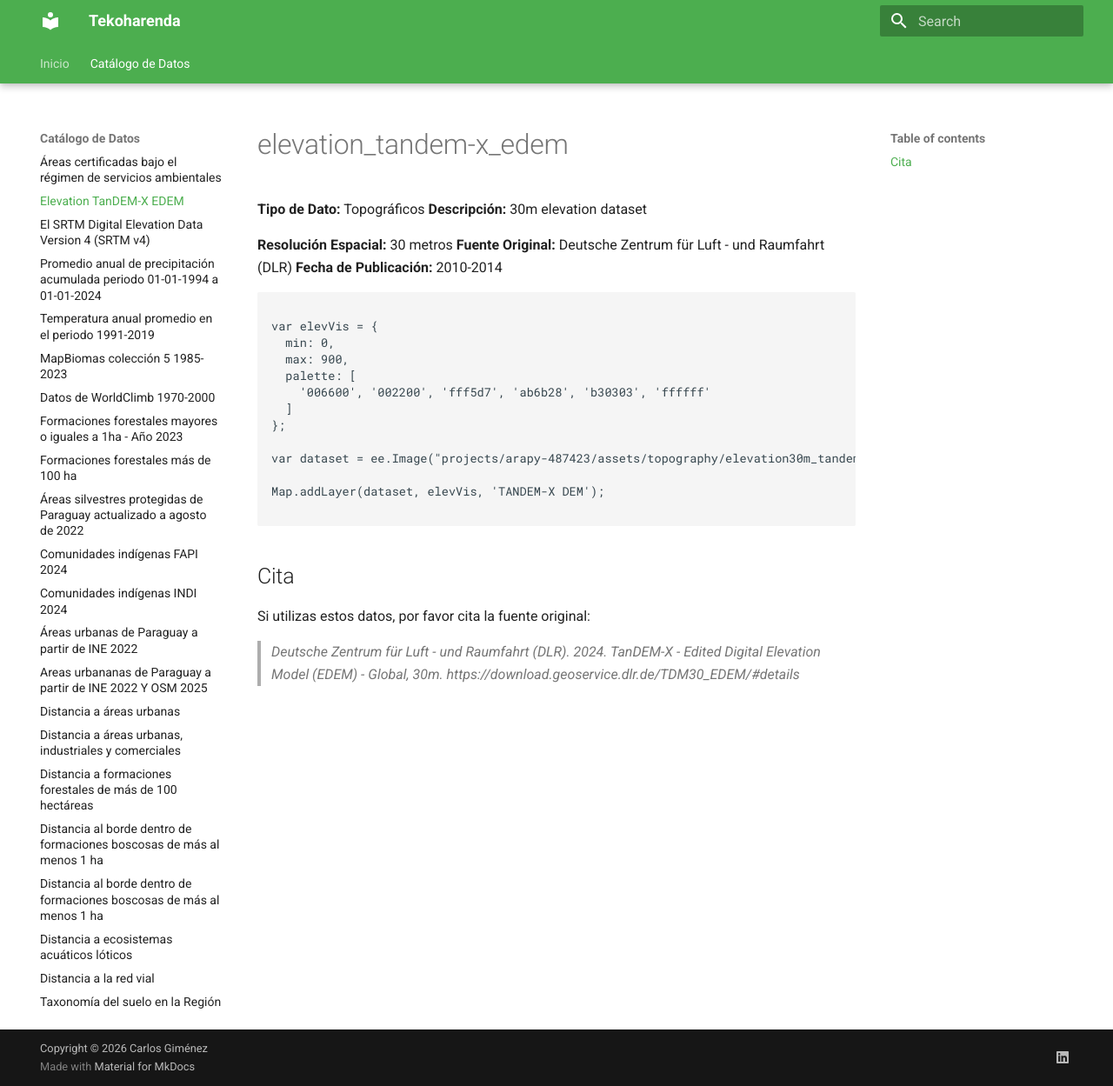
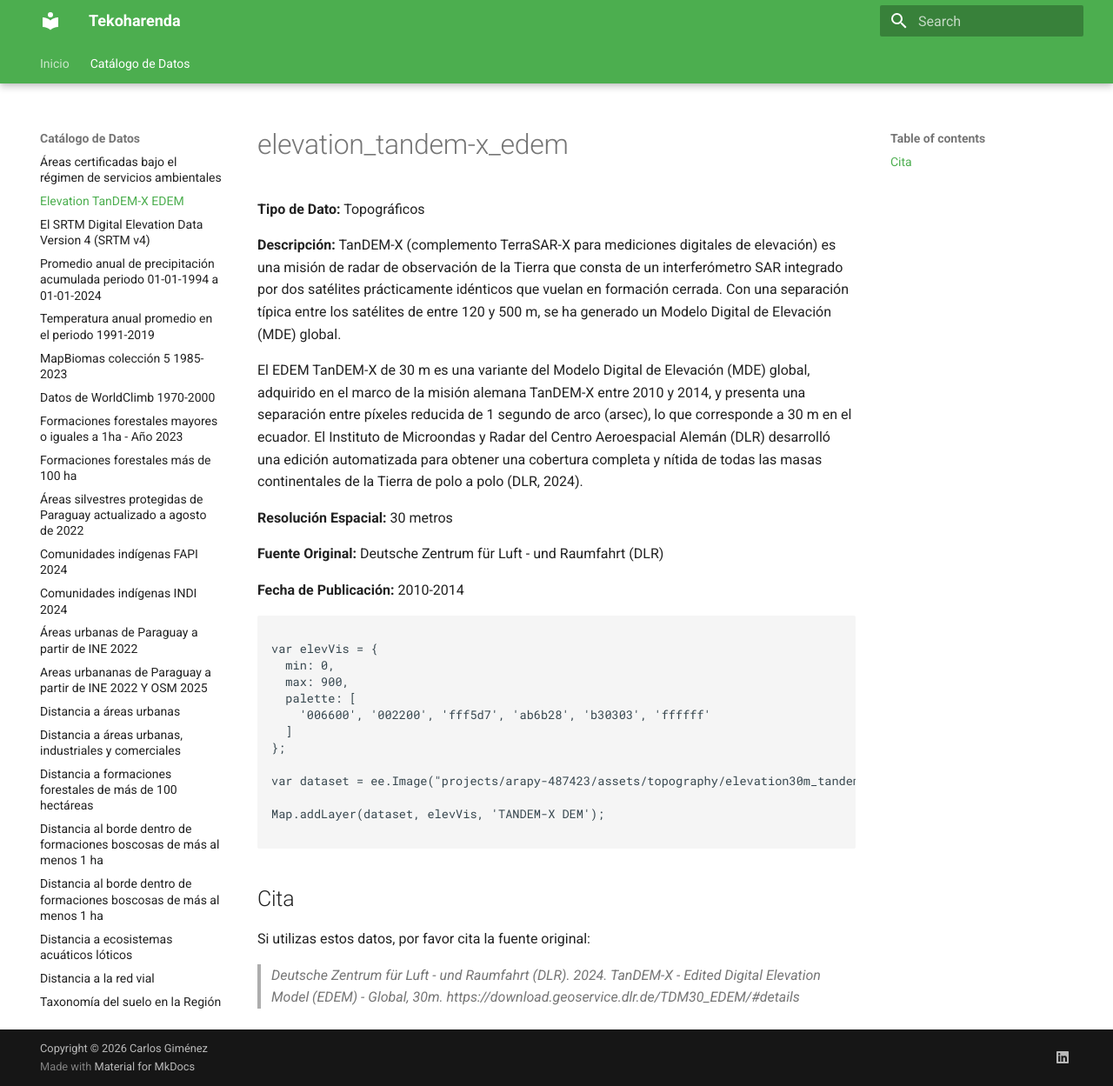
Before and after one commit to carlosgl91/tekoharenda, an MkDocs documentation site: the page built from docs/datasets/elevation_tandemx_edem.md, in a window 1280 px wide and 1249 px high. Shown: the whole window at 87% size. Built offline with MkDocs 1.6.1 and Material for MkDocs 9.7.7, drawn with Linux system fonts in a browser that asks for light colours.

Commit message:
Tadem-x elevation update

````diff
--- a/docs/datasets/elevation_tandemx_edem.md
+++ b/docs/datasets/elevation_tandemx_edem.md
@@ -1,10 +1,16 @@
 # elevation_tandem-x_edem
 
 **Tipo de Dato:** Topográficos
-**Descripción:** 30m elevation dataset
+
+**Descripción:** TanDEM-X (complemento TerraSAR-X para mediciones digitales de elevación) es una misión de radar de observación de la Tierra que consta de un interferómetro SAR integrado por dos satélites prácticamente idénticos que vuelan en formación cerrada. Con una separación típica entre los satélites de entre 120 y 500 m, se ha generado un Modelo Digital de Elevación (MDE) global.
+
+El EDEM TanDEM-X de 30 m es una variante del Modelo Digital de Elevación (MDE) global, adquirido en el marco de la misión alemana TanDEM-X entre 2010 y 2014, y presenta una separación entre píxeles reducida de 1 segundo de arco (arsec), lo que corresponde a 30 m en el ecuador. El Instituto de Microondas y Radar del Centro Aeroespacial Alemán (DLR) desarrolló una edición automatizada para obtener una cobertura completa y nítida de todas las masas continentales de la Tierra de polo a polo (DLR, 2024).
+
 
 **Resolución Espacial:** 30 metros
+
 **Fuente Original:** Deutsche Zentrum für Luft - und Raumfahrt (DLR)
+
 **Fecha de Publicación:** 2010-2014
 
 ```javascript
````
